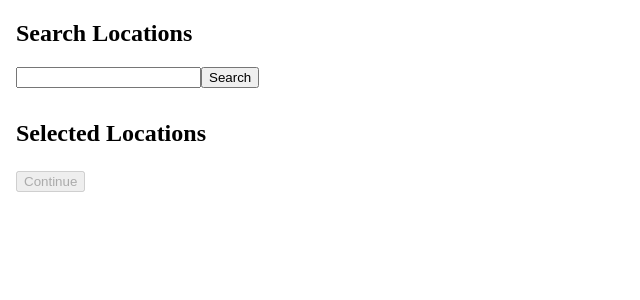
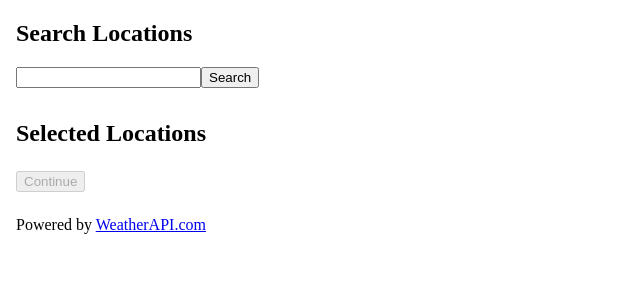
Before and after one commit to jennifercadams/Multi-Weather, a React (Vite) app: page / in a window 1280 px wide. Shown: the top 300 px of the page, without its empty margins (0-640 px from the left). Built offline with nearby package versions, Linux system fonts and the light colour scheme.

Commit message:
Add credit for WeatherAPI

```diff
--- a/src/App.tsx
+++ b/src/App.tsx
@@ -11,6 +11,7 @@ const App = () => (
         <Route path="current" element={<MultiWeather />} />
       </Route>
     </Routes>
+    <p id="weather-api-credit">Powered by <a href="https://www.weatherapi.com/" title="Weather API">WeatherAPI.com</a></p>
   </BrowserRouter>
 );
 
```
